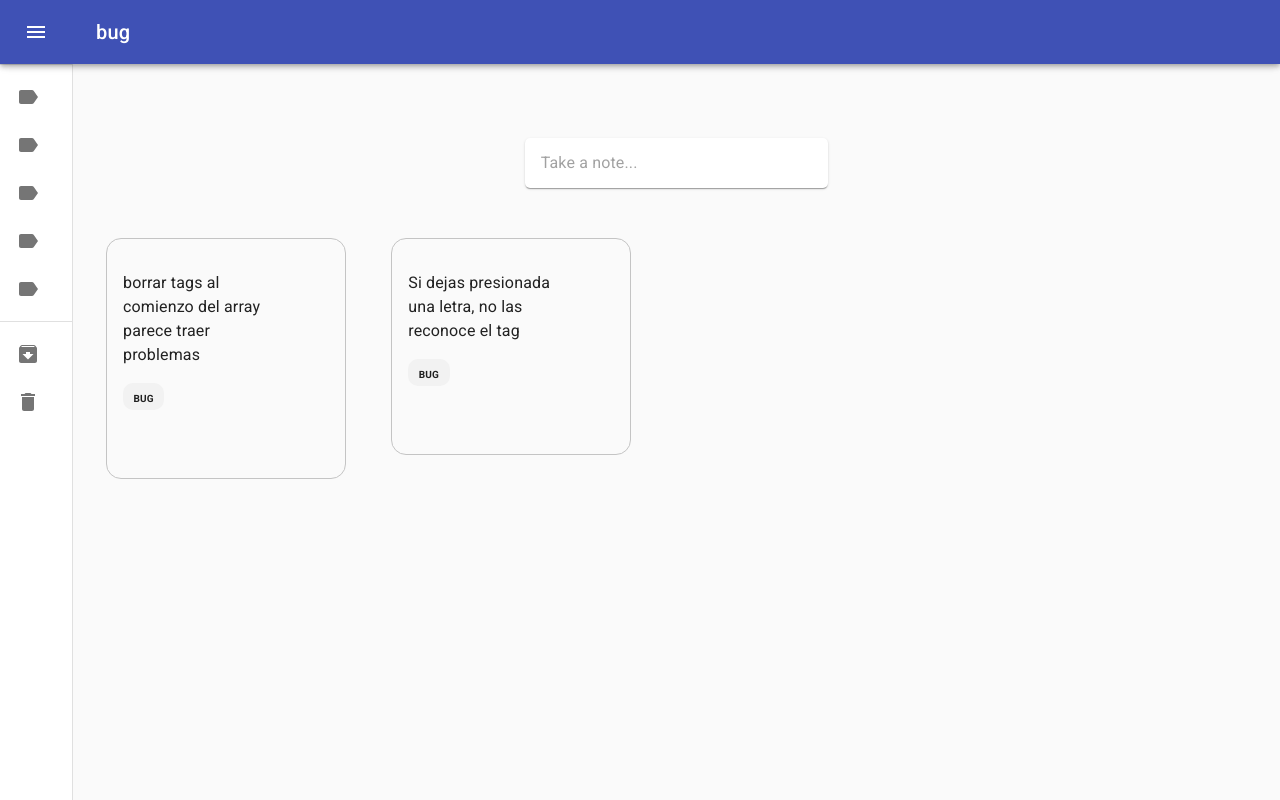
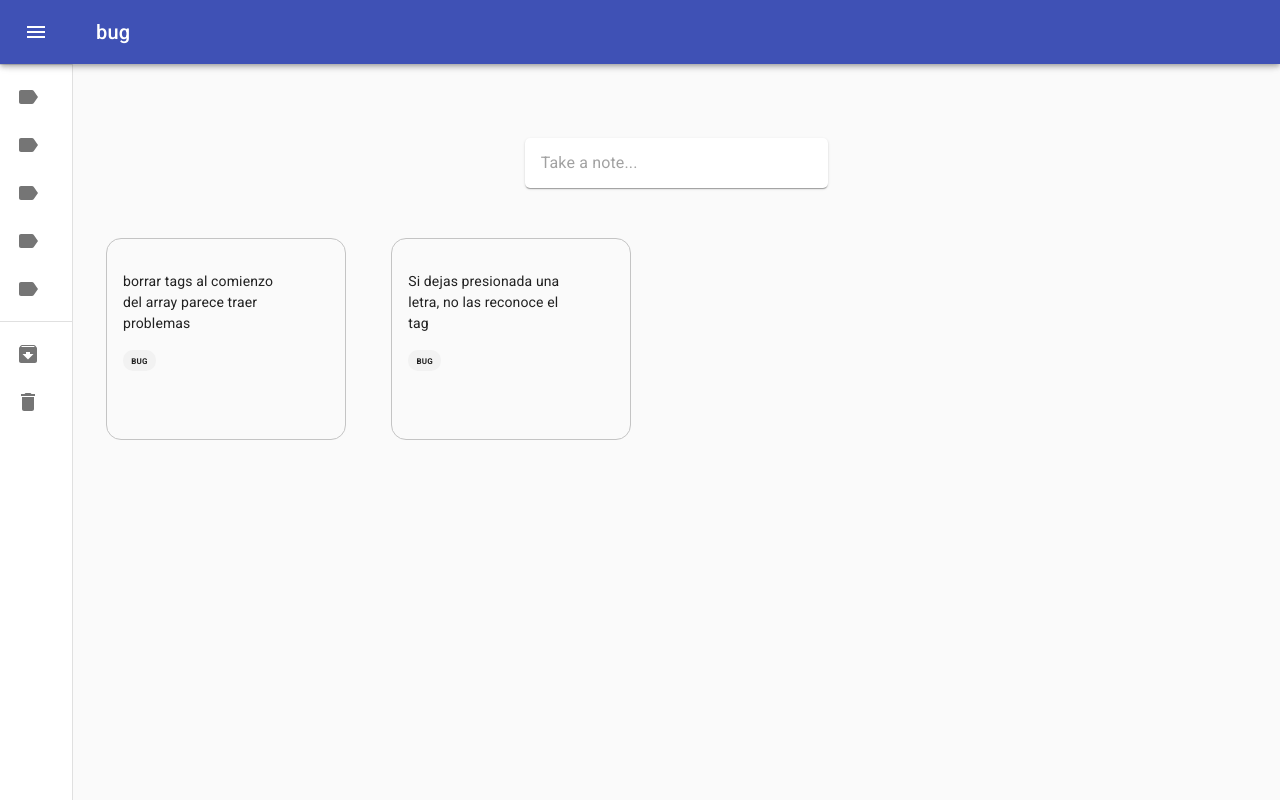
Before and after one commit to cookieinmind/keep-clone, a React (Create React App) app: page /bug in a window 1280 px wide. Built offline with nearby package versions, Linux system fonts and the light colour scheme; data requests are answered from the project's data file.

Commit message:
Title shows up in the cards

```diff
--- a/src/NoteList/NoteCard.tsx
+++ b/src/NoteList/NoteCard.tsx
@@ -13,7 +13,7 @@ export interface NoteCardProps {
   archiveNote: (note: Note) => void;
 }
 
-const useStyles = makeStyles((theme: Theme) =>
+const useStyles = makeStyles((props) =>
   createStyles({
     root: {
       cursor: "pointer",
@@ -36,17 +36,22 @@ const useStyles = makeStyles((theme: Theme) =>
       width: "100%",
       display: "flex",
       gap: "1rem",
-      alignItems: "flex-start",
+      justifyContent: "flex-start",
+      alignItems: "start",
     },
     title: {
       flex: "1 1 auto",
-      fontSize: "1rem",
+      fontSize: "1.375rem",
+      fontWeight: props.typography.fontWeightMedium,
+    },
+    content: {
+      flex: "1 1 auto",
+      fontSize: "0.875rem",
+      fontWeight: props.typography.fontWeightRegular,
     },
     headerButton: {
       padding: 0,
       visibility: "hidden",
-      // "&:hover": {
-      // },
     },
     actionsContainer: {
       justifyContent: "flex-start",
@@ -90,10 +95,12 @@ const NoteCard: React.FunctionComponent<NoteCardProps> = ({
       {/* Header Container: Title + Special Icon container */}
       <Box className={c.headerContainer}>
         {/* Title of the note */}
-        <Typography className={c.title}>
-          {/* <Box fontWeight="fontWeightMedium"></Box> */}
-          {note.content}
-        </Typography>
+        {note.title && (
+          <Typography className={c.title}>{note.title}</Typography>
+        )}
+        {!note.title && (
+          <Typography className={c.content}>{note.content}</Typography>
+        )}
 
         {/* The special icon */}
         <IconButton className={c.headerButton} id="headerButton">
@@ -101,8 +108,10 @@ const NoteCard: React.FunctionComponent<NoteCardProps> = ({
         </IconButton>
       </Box>
 
-      {/* Content */}
-      {/* To do */}
+      {/* Content if there's no title*/}
+      {note.title && (
+        <Typography className={c.content}>{note.content}</Typography>
+      )}
 
       {/* Tags */}
       {note.tags && <TagCarousel tags={note.tags} />}
--- a/src/NoteList/TagPill.tsx
+++ b/src/NoteList/TagPill.tsx
@@ -7,6 +7,7 @@ const useStyles = makeStyles({
     borderRadius: "10px",
     fontVariant: "small-caps",
     fontWeight: "bold",
+    fontSize: "0.688rem",
     padding: "0.25em 0.75em",
   },
 });
--- a/src/inputFields/FullInput.tsx
+++ b/src/inputFields/FullInput.tsx
@@ -71,9 +71,7 @@ export const FullInput: React.FC<iFullInputProps> = ({
 
   //* Methods that change state
   const tryToSubmit = () => {
-    //check
-    console.log(content, nameOfTags);
-
+    if (!canSubmit) return;
     const today = new Date();
     const date =
       today.getDate() +
@@ -83,6 +81,7 @@ export const FullInput: React.FC<iFullInputProps> = ({
       today.getFullYear();
 
     const note = {
+      title,
       content,
       date,
       tags: convertStringToTag(nameOfTags),
@@ -94,7 +93,6 @@ export const FullInput: React.FC<iFullInputProps> = ({
   };
 
   const handleLostOfFocus = (event: React.FocusEvent<HTMLInputElement>) => {
-    console.log(event);
     const userClickedOutsideTheInput = event.relatedTarget === null;
     if (userClickedOutsideTheInput) hideThisComponent();
   };
```
Also changed, not shown: data/db.json (line endings or trailing spaces).
